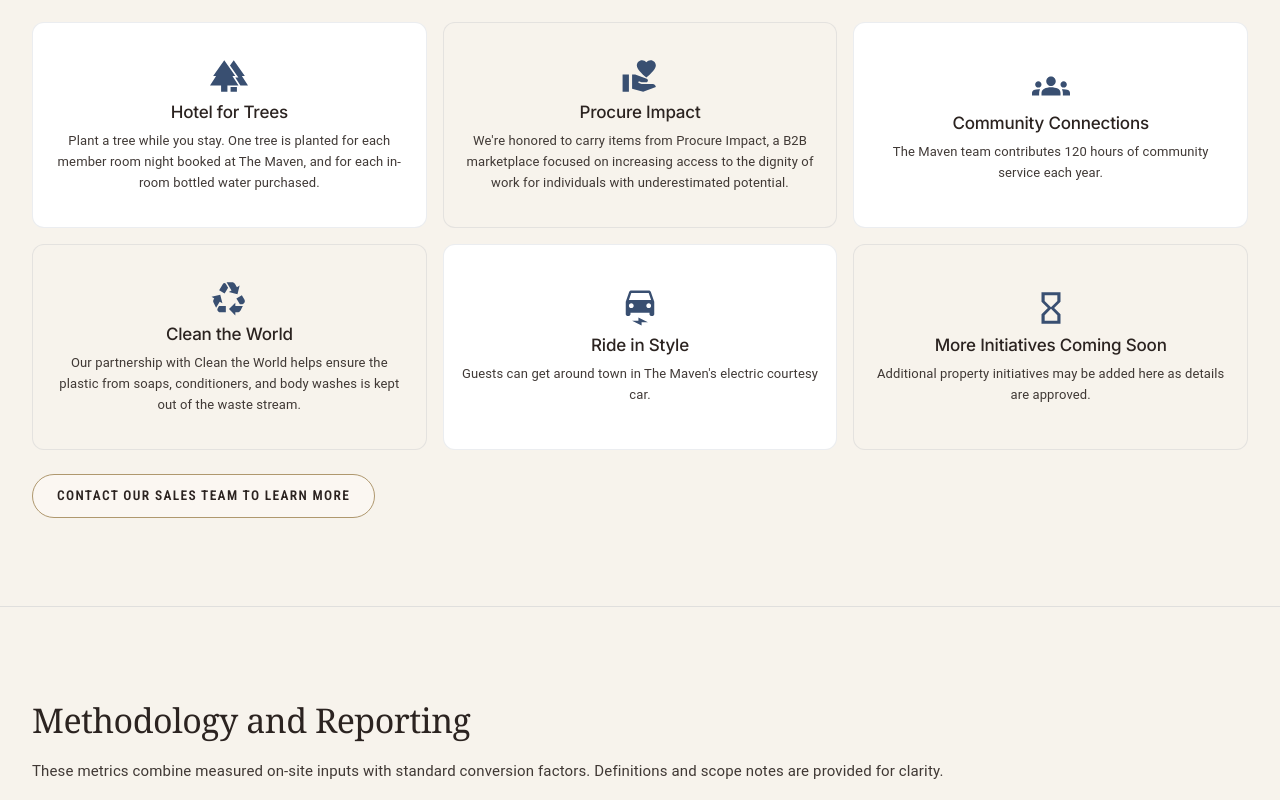
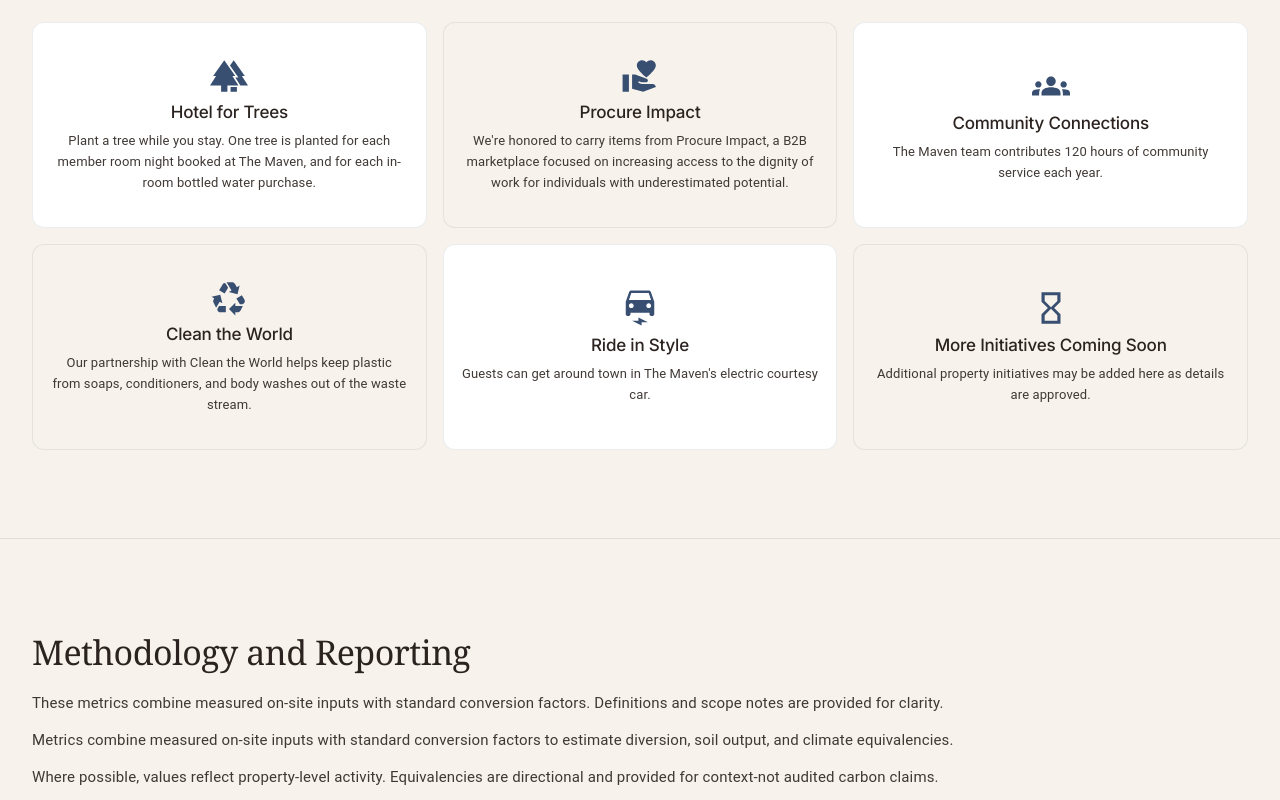
Before and after one commit to joerose99/susweb-rcc, a React (Create React App) app: page / in a window 1280 px wide. Shown: the part 6888-7688 px from the top of the page. Built offline with nearby package versions, Linux system fonts and the light colour scheme; a web font is replaced by a local one.

Commit message:
additional initiatives updates

```diff
--- a/src/pages/CircularFoodSystems/CircularFoodSystems.jsx
+++ b/src/pages/CircularFoodSystems/CircularFoodSystems.jsx
@@ -150,7 +150,7 @@
 	{
 		title: 'Hotel for Trees',
 		description:
-			'Plant a tree while you stay. One tree is planted for each member room night booked at The Maven, and for each in-room bottled water purchased.',
+			'Plant a tree while you stay. One tree is planted for each member room night booked at The Maven, and for each in-room bottled water purchase.',
 		icon: ForestIcon,
 	},
 	{
@@ -167,7 +167,7 @@
 	{
 		title: 'Clean the World',
 		description:
-			'Our partnership with Clean the World helps ensure the plastic from soaps, conditioners, and body washes is kept out of the waste stream.',
+			'Our partnership with Clean the World helps keep plastic from soaps, conditioners, and body washes out of the waste stream.',
 		icon: RecyclingIcon,
 	},
 	{
@@ -177,8 +177,7 @@
 	},
 	{
 		title: 'More Initiatives Coming Soon',
-		description:
-			'Additional property initiatives may be added here as details are approved.',
+		description: 'Additional property initiatives may be added here as details are approved.',
 		icon: HourglassEmptyIcon,
 	},
 ];
@@ -1676,29 +1675,6 @@
 						);
 					})}
 				</Box>
-
-				<Box sx={{ display: 'flex', flexWrap: 'wrap', gap: 1.5, mt: 3 }}>
-					<Button
-						variant='outlined'
-						sx={{
-							px: 3,
-							py: 1.15,
-							fontSize: '0.84rem',
-							fontWeight: 500,
-							letterSpacing: '0.05em',
-							color: TEXT_DARK,
-							borderWidth: '1px',
-							borderColor: MAVEN_TAN,
-							borderRadius: '9999px',
-							'&:hover': {
-								borderColor: '#9c865c',
-								backgroundColor: GREEN_SOFT,
-								color: MAVEN_BLUE,
-							},
-						}}>
-						Contact our Sales team to Learn More
-					</Button>
-				</Box>
 			</Box>
 
 			{/* Methodology / Transparency */}
```
